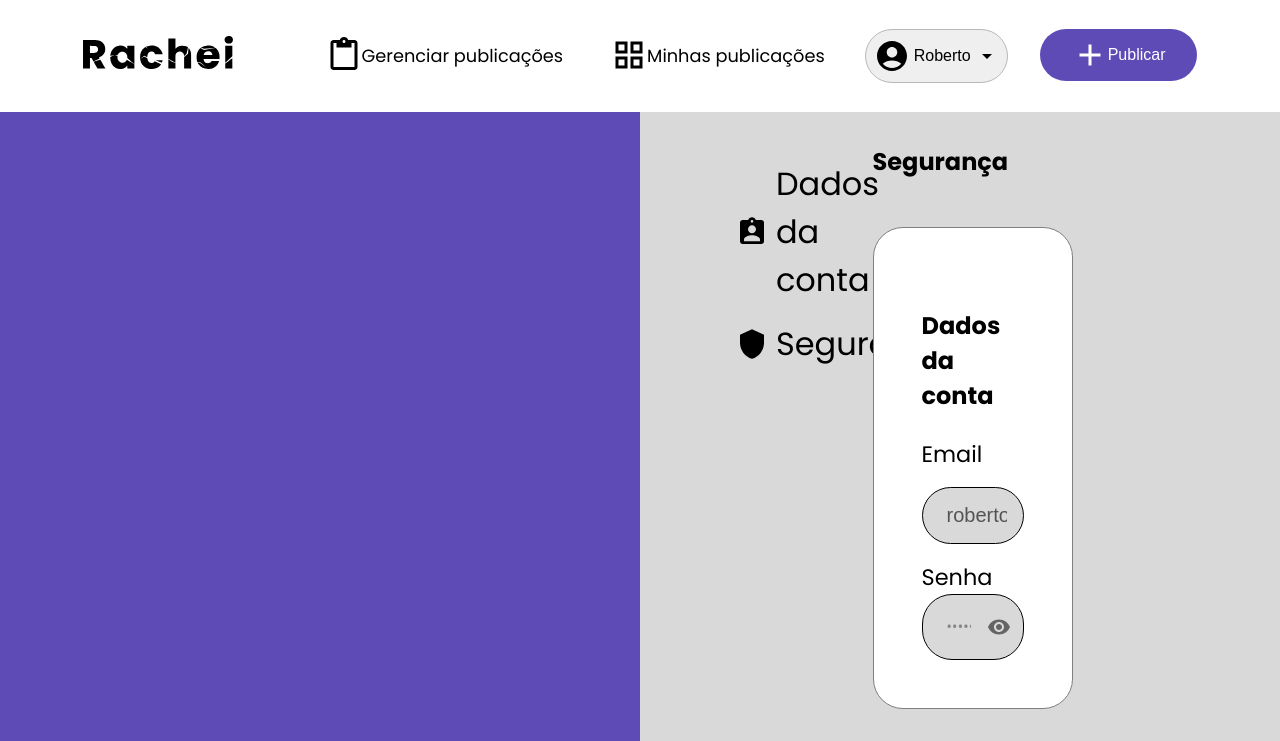
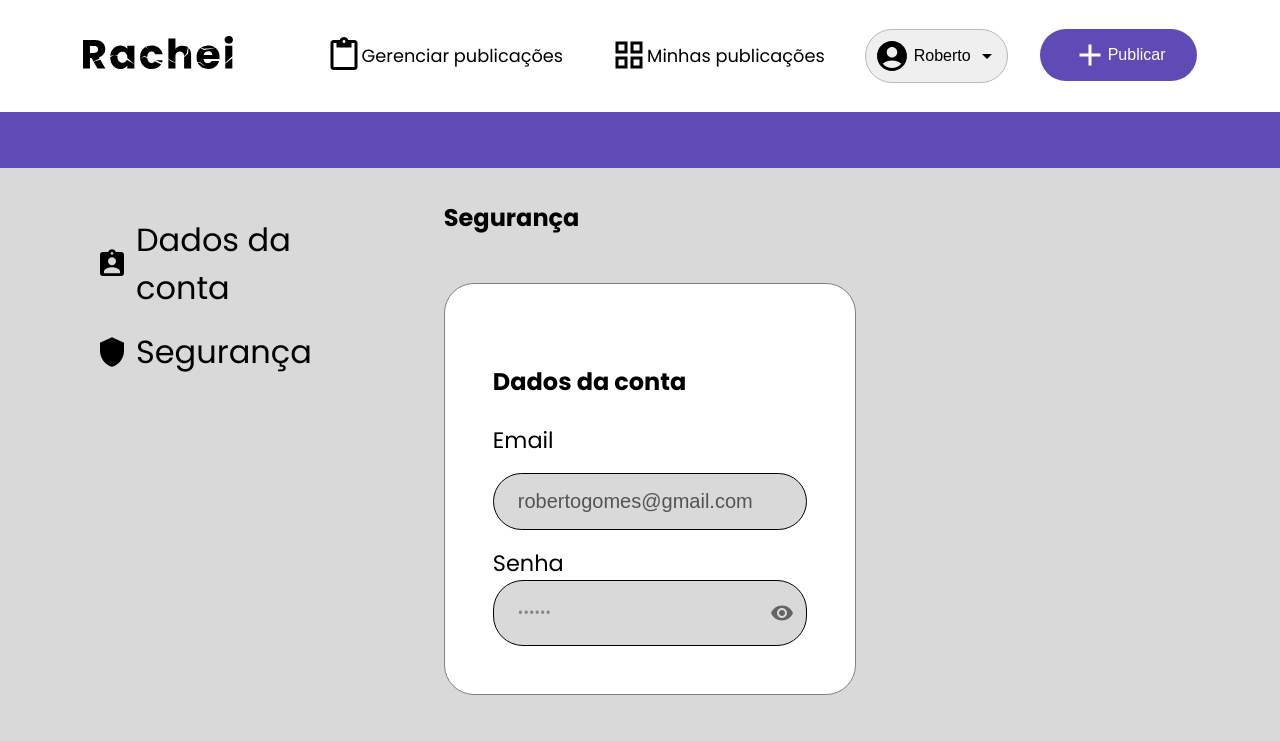
Before and after one commit to CarlosPadaria/RacheiFront, a React (Create React App) app: page /seguranca in a window 1280 px wide. Shown: the top 741 px of the page. Built offline with nearby package versions, Linux system fonts and the light colour scheme.

Commit message:
arrumando conflito no Seguranca

```diff
--- a/src/components/user-data/Seguranca.js
+++ b/src/components/user-data/Seguranca.js
@@ -21,9 +21,9 @@ const Seguranca = () => {
   };
 
   return (
-    <div>
+    <div className={style['seguranca-wrapper']}>
       <Header></Header>
-      <main>
+      <main className={style.main}>
         <div className={style["roxo"]}></div>
         <div className={style["section-wrapper"]}>
           <section className={style["items"]}>
```
